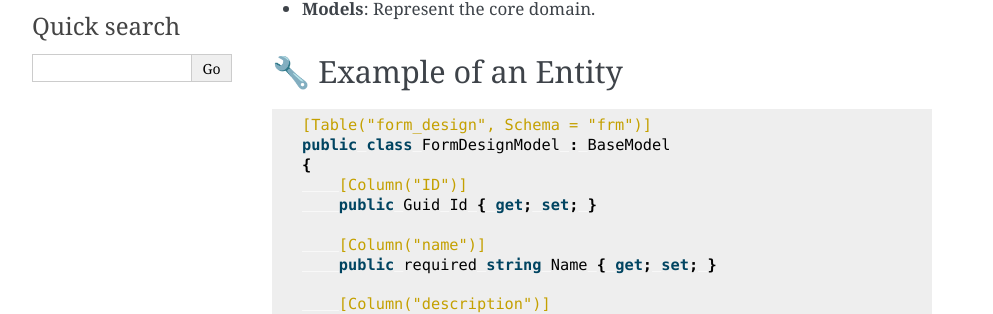
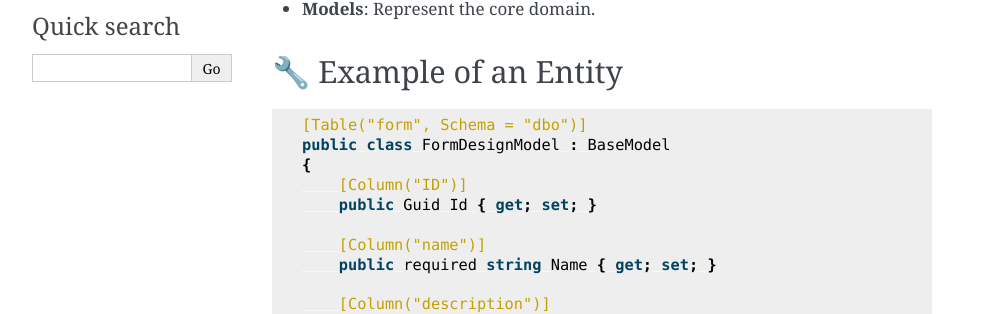
Before and after one commit to ebarahona-cikume/prospect-form-api-docs, a Sphinx documentation site: the page built from docs/source/domain.md, in a window 1280 px wide. Shown: the part 236-550 px from the top of the page, without its empty margins (148-1141 px from the left). Built offline with Sphinx 7.4.7, drawn with Linux system fonts in a browser that asks for light colours.

Commit message:
adding docs

````diff
--- a/docs/source/domain.md
+++ b/docs/source/domain.md
@@ -6,7 +6,7 @@ Contains the enterprise-wide business rules. This layer is the most stable and c
 
 ## 🔧 Example of an Entity
 ```csharp
-[Table("form_design", Schema = "frm")]
+[Table("form", Schema = "dbo")]
 public class FormDesignModel : BaseModel
 {
     [Column("ID")]
````
